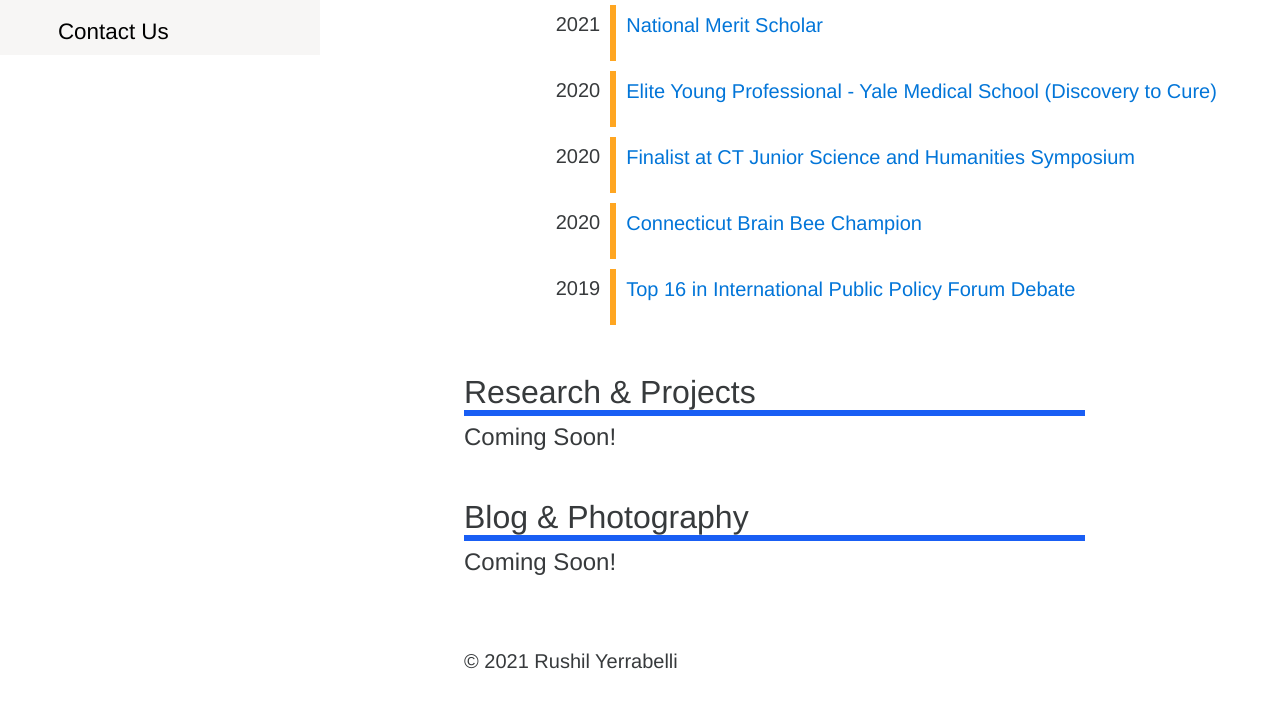
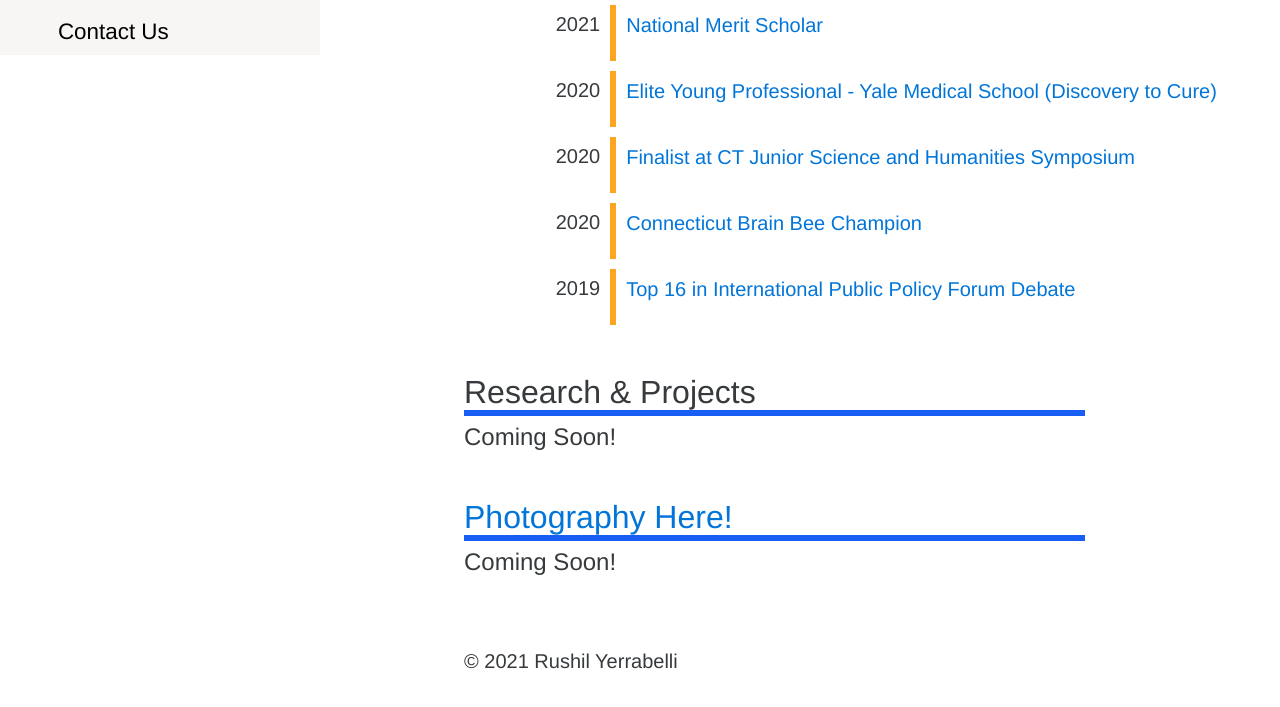
Before and after one commit to yrushil/first_page, a plain HTML site: page index.html in a window 1280 px wide. Shown: the part 745-1452 px from the top of the page. Drawn offline with Linux system fonts and the light colour scheme.

Commit message:
Update index.html

```diff
--- a/index.html
+++ b/index.html
@@ -187,7 +187,9 @@
                             <!-- Third Gallery section -->
                             <section id="thirdgallery" class="tm-section">
                                 <header>
-                                    <h2 class="Timeline_header">Blog & Photography</h2>
+                                    <h2 class="Timeline_header">
+                                        <a href="yrushil.github.io/photos">Photography Here!</a>
+                                    </h2>
                                 </header>
                               <h4>Coming Soon!</h4>
 
```
